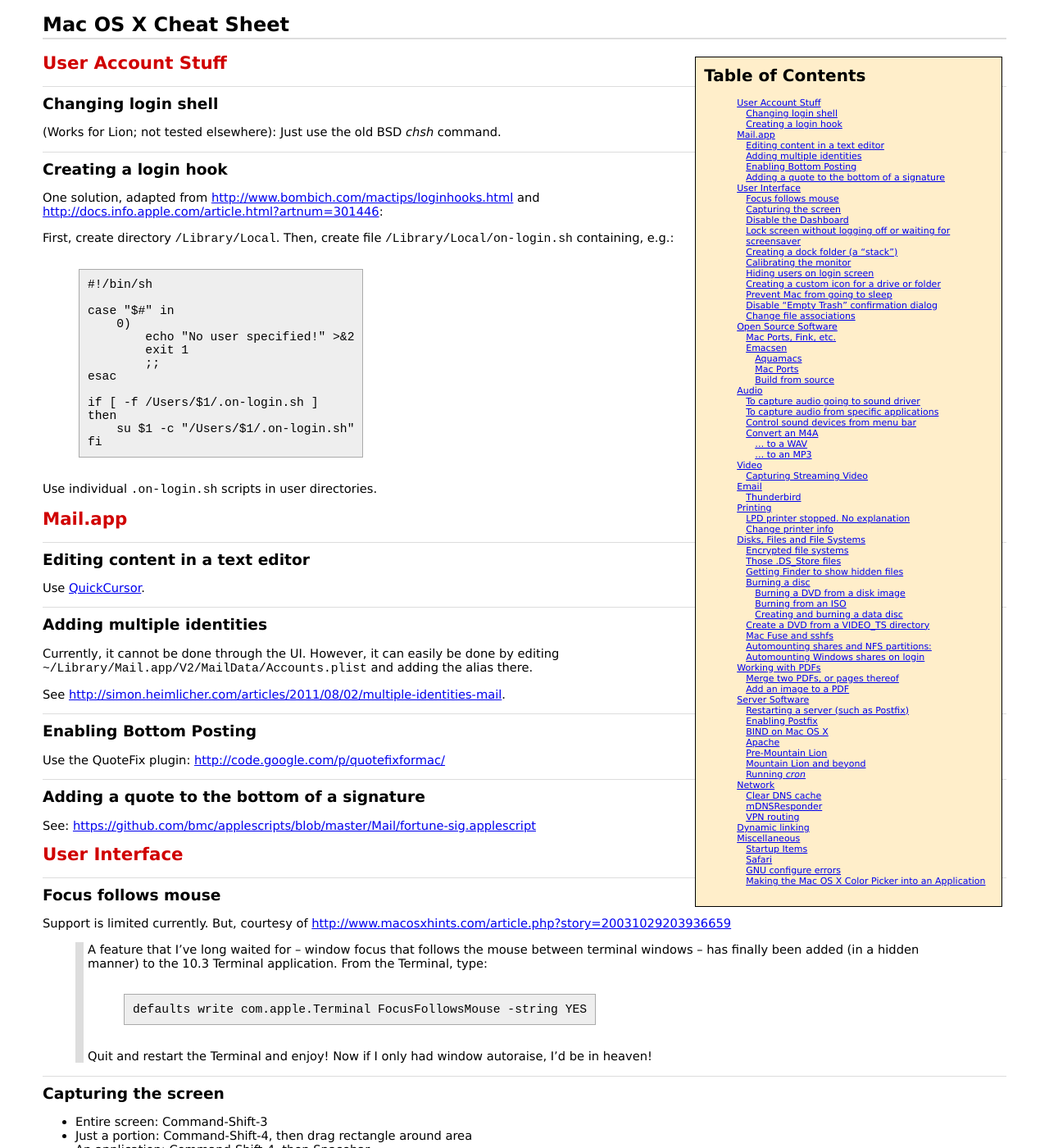
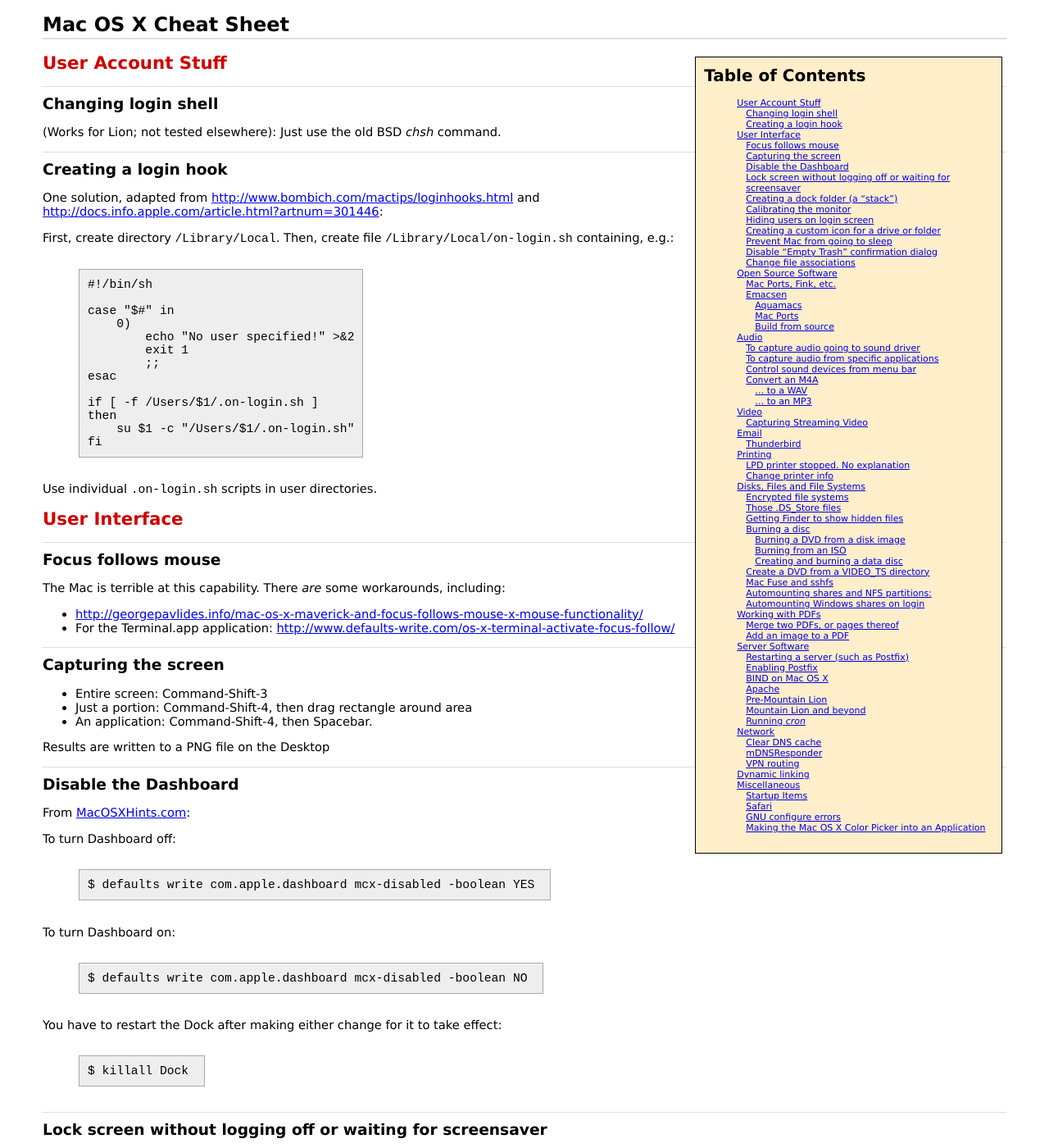
Before and after one commit to bmc/cheat-sheets, a Jekyll site: the page built from mac-os-x.md, in a window 1280 px wide and 1400 px high. Shown: the whole window at 82% size. Built offline with Jekyll 4.4.1, drawn with Linux system fonts in a browser that asks for light colours.

Commit message:
Some updates

```diff
--- a/mac-os-x.md
+++ b/mac-os-x.md
@@ -33,45 +33,14 @@ First, create directory `/Library/Local`. Then, create file
 
 Use individual `.on-login.sh` scripts in user directories.
 
-# Mail.app
-
-## Editing content in a text editor
-
-Use [QuickCursor][].
-
-[QuickCursor]: http://www.hogbaysoftware.com/products/quickcursor
-
-## Adding multiple identities
-
-Currently, it cannot be done through the UI. However, it can easily be done
-by editing `~/Library/Mail.app/V2/MailData/Accounts.plist` and adding the
-alias there.
-
-See <http://simon.heimlicher.com/articles/2011/08/02/multiple-identities-mail>.
-
-## Enabling Bottom Posting
-
-Use the QuoteFix plugin: <http://code.google.com/p/quotefixformac/>
-
-## Adding a quote to the bottom of a signature
-
-See: <https://github.com/bmc/applescripts/blob/master/Mail/fortune-sig.applescript>
-
 # User Interface
 
 ## Focus follows mouse
 
-Support is limited currently. But, courtesy of
-<http://www.macosxhints.com/article.php?story=20031029203936659>
+The Mac is terrible at this capability. There _are_ some workarounds, including:
 
-> A feature that I've long waited for -- window focus that follows the
-> mouse between terminal windows -- has finally been added (in a hidden
-> manner) to the 10.3 Terminal application. From the Terminal, type:
->
->     defaults write com.apple.Terminal FocusFollowsMouse -string YES
->
-> Quit and restart the Terminal and enjoy! Now if I only had window
-> autoraise, I'd be in heaven!
+* <http://georgepavlides.info/mac-os-x-maverick-and-focus-follows-mouse-x-mouse-functionality/>
+* For the Terminal.app application: <http://www.defaults-write.com/os-x-terminal-activate-focus-follow/>
 
 ## Capturing the screen
 
```
